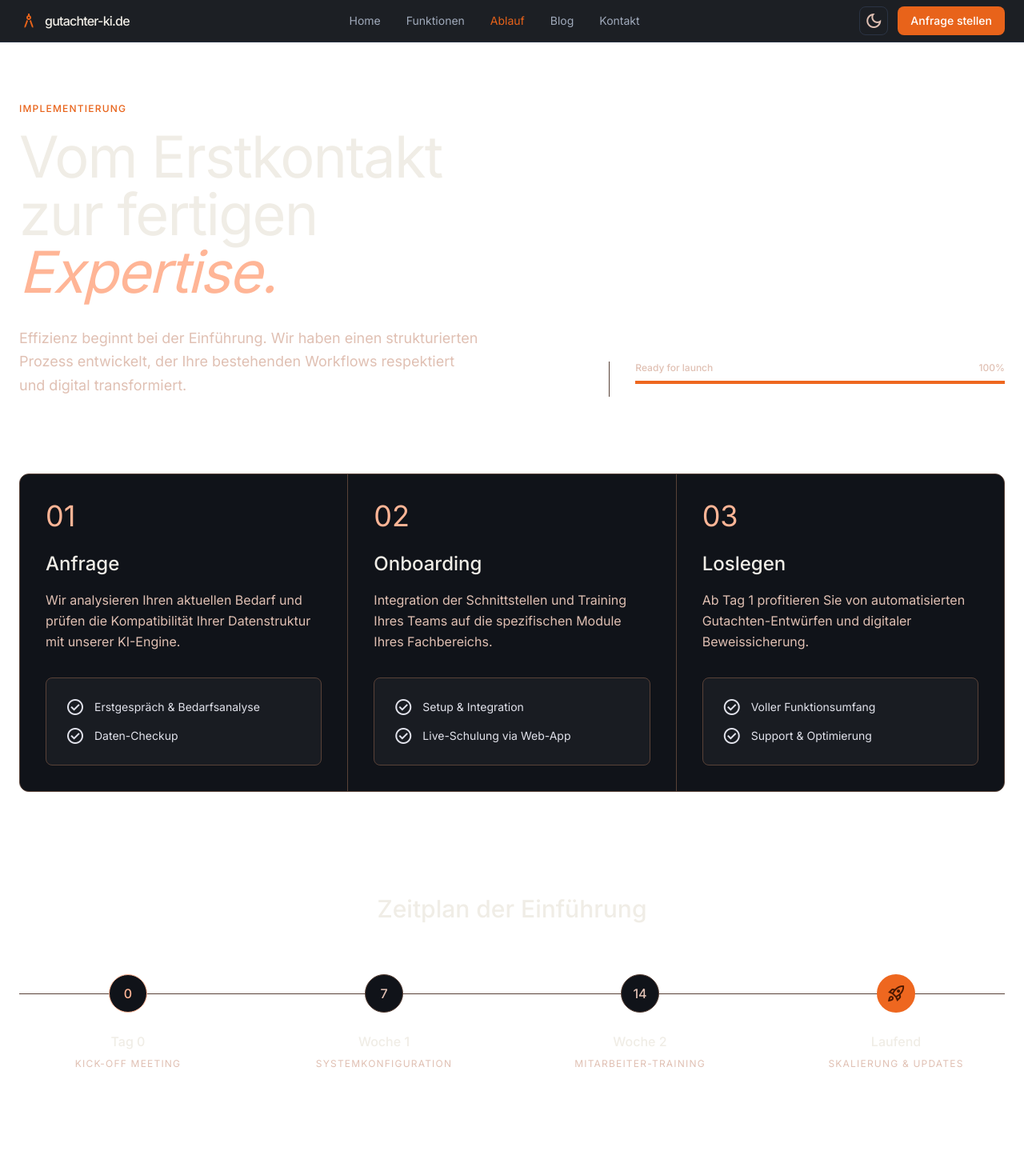
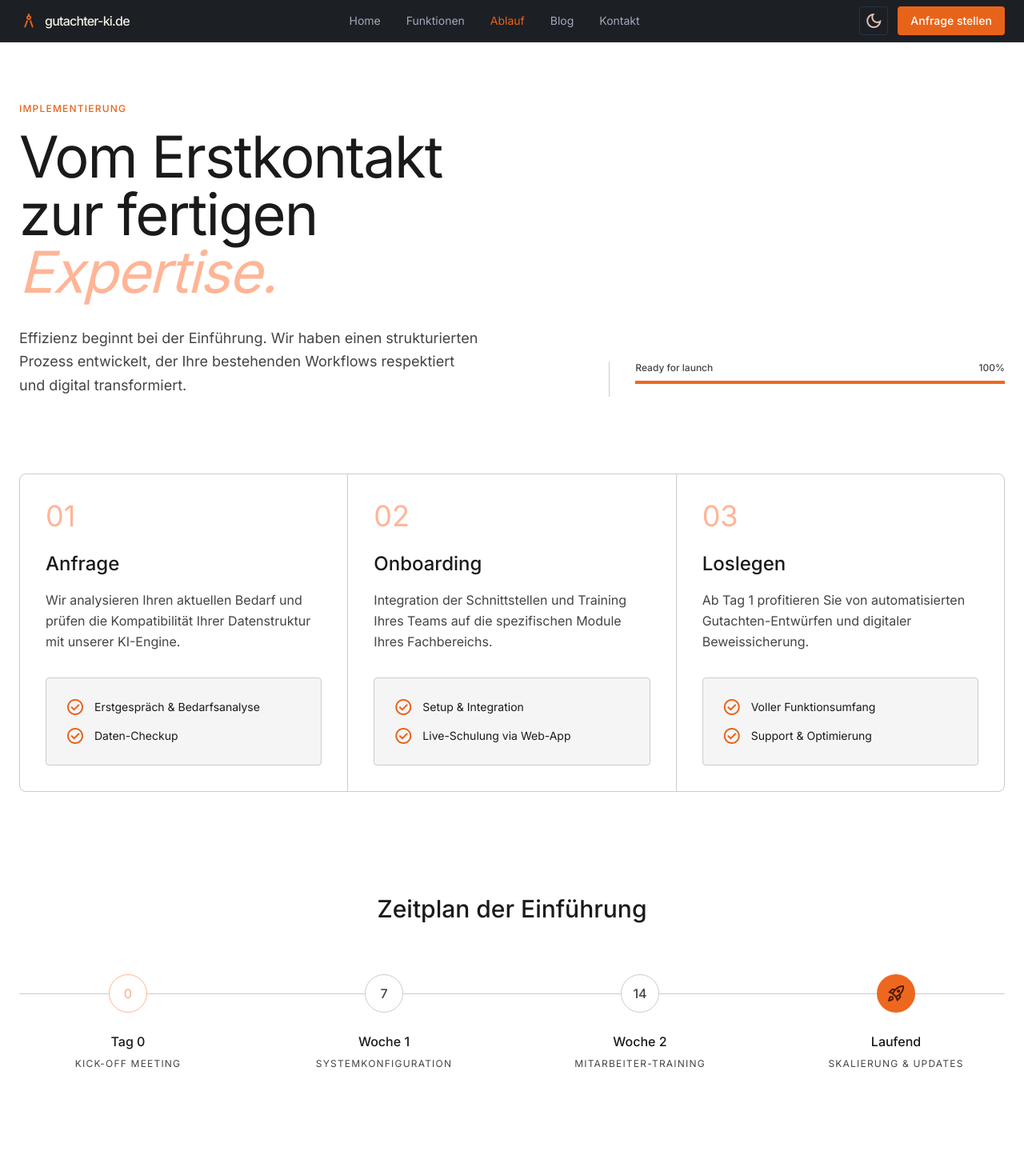
Before and after one commit to buelentd/gutachten-ai, a Next.js app in the folder gutachten-ai/: page /ablauf in a window 1280 px wide. Shown: the top 1464 px of the page at 80% size. Built offline with nearby package versions, Linux system fonts and the light colour scheme.

Commit message:
fix: dark/light mode mit CSS Variablen

```diff
--- a/gutachten-ai/app/ablauf/page.tsx
+++ b/gutachten-ai/app/ablauf/page.tsx
@@ -9,20 +9,20 @@ export default function Ablauf() {
         <div className="grid md:grid-cols-12 gap-8 items-end">
           <div className="md:col-span-7">
             <span className="text-[#E8631A] font-medium tracking-widest text-xs uppercase mb-4 block">Implementierung</span>
-            <h1 className="text-5xl md:text-7xl font-normal tracking-tight leading-[1.1] mb-8 text-[#F0EDE6]">
+            <h1 className="text-5xl md:text-7xl font-normal tracking-tight leading-[1.1] mb-8 text-on-surface">
               Vom Erstkontakt <br/> zur fertigen <span className="text-[#FFB596] italic">Expertise.</span>
             </h1>
-            <p className="text-[#E0C0B3] text-lg max-w-xl leading-relaxed">
+            <p className="text-on-surface-variant text-lg max-w-xl leading-relaxed">
               Effizienz beginnt bei der Einführung. Wir haben einen strukturierten Prozess entwickelt, der Ihre bestehenden Workflows respektiert und digital transformiert.
             </p>
           </div>
-          <div className="hidden md:block md:col-span-5 border-l-[0.5px] border-[#594238] pl-8 pb-4">
+          <div className="hidden md:block md:col-span-5 border-l-[0.5px] border-outline-variant pl-8 pb-4">
             <div className="flex flex-col gap-2">
-              <div className="flex justify-between text-xs text-[#E0C0B3] font-medium">
+              <div className="flex justify-between text-xs text-on-surface-variant font-medium">
                 <span>Ready for launch</span>
                 <span>100%</span>
               </div>
-              <div className="w-full h-1 bg-[#272A31] overflow-hidden">
+              <div className="w-full h-1 bg-surface-container-high overflow-hidden">
                 <div className="h-full bg-[#EE671F] w-full"></div>
               </div>
             </div>
@@ -32,103 +32,64 @@ export default function Ablauf() {
 
       {/* 3-Step Process */}
       <section className="max-w-7xl mx-auto px-6 mb-32">
-        <div className="grid md:grid-cols-3 gap-px bg-[#594238] border-[0.5px] border-[#594238] overflow-hidden rounded-xl">
-          {/* Step 1 */}
-          <div className="bg-[#101319] p-8 flex flex-col h-full">
-            <span className="text-4xl font-light text-[#FFB596] mb-6">01</span>
-            <h3 className="text-2xl font-medium text-[#F0EDE6] mb-4">Anfrage</h3>
-            <p className="text-[#E0C0B3] mb-8 flex-grow leading-relaxed">
-              Wir analysieren Ihren aktuellen Bedarf und prüfen die Kompatibilität Ihrer Datenstruktur mit unserer KI-Engine.
-            </p>
-            <div className="p-6 bg-[#191C22] border-[0.5px] border-[#594238] rounded-lg">
-              <ul className="space-y-3 text-sm text-[#E1E2EB]">
-                <li className="flex items-center gap-3">
-                  <span className="material-symbols-outlined text-xs">check_circle</span>
-                  Erstgespräch &amp; Bedarfsanalyse
+        <div className="grid md:grid-cols-3 gap-px bg-outline-variant border-[0.5px] border-outline-variant overflow-hidden rounded-xl">
+          {[
+            { num: "01", title: "Anfrage", desc: "Wir analysieren Ihren aktuellen Bedarf und prüfen die Kompatibilität Ihrer Datenstruktur mit unserer KI-Engine.", items: ["Erstgespräch & Bedarfsanalyse", "Daten-Checkup"] },
+            { num: "02", title: "Onboarding", desc: "Integration der Schnittstellen und Training Ihres Teams auf die spezifischen Module Ihres Fachbereichs.", items: ["Setup & Integration", "Live-Schulung via Web-App"] },
+            { num: "03", title: "Loslegen", desc: "Ab Tag 1 profitieren Sie von automatisierten Gutachten-Entwürfen und digitaler Beweissicherung.", items: ["Voller Funktionsumfang", "Support & Optimierung"] },
+          ].map((step, i) => (
+            <div key={i} className="bg-surface p-8 flex flex-col h-full">
+              <span className="text-4xl font-light text-[#FFB596] mb-6">{step.num}</span>
+              <h3 className="text-2xl font-medium text-on-surface mb-4">{step.title}</h3>
+              <p className="text-on-surface-variant mb-8 flex-grow leading-relaxed">{step.desc}</p>
+              <div className="p-6 bg-surface-container-low border-[0.5px] border-outline-variant rounded-lg">
+                <ul className="space-y-3 text-sm text-on-surface">
+                  {step.items.map((item, j) => (
+                    <li key={j} className="flex items-center gap-3">
+                      <span className="material-symbols-outlined text-xs text-[#E8631A]">check_circle</span>
+                      {item}
                     </li>
-                <li className="flex items-center gap-3">
-                  <span className="material-symbols-outlined text-xs">check_circle</span>
-                  Daten-Checkup
-                </li>
+                  ))}
                 </ul>
               </div>
             </div>
-          {/* Step 2 */}
-          <div className="bg-[#101319] p-8 flex flex-col h-full">
-            <span className="text-4xl font-light text-[#FFB596] mb-6">02</span>
-            <h3 className="text-2xl font-medium text-[#F0EDE6] mb-4">Onboarding</h3>
-            <p className="text-[#E0C0B3] mb-8 flex-grow leading-relaxed">
-              Integration der Schnittstellen und Training Ihres Teams auf die spezifischen Module Ihres Fachbereichs.
-            </p>
-            <div className="p-6 bg-[#191C22] border-[0.5px] border-[#594238] rounded-lg">
-              <ul className="space-y-3 text-sm text-[#E1E2EB]">
-                <li className="flex items-center gap-3">
-                  <span className="material-symbols-outlined text-xs">check_circle</span>
-                  Setup &amp; Integration
-                </li>
-                <li className="flex items-center gap-3">
-                  <span className="material-symbols-outlined text-xs">check_circle</span>
-                  Live-Schulung via Web-App
-                </li>
-              </ul>
-            </div>
-          </div>
-          {/* Step 3 */}
-          <div className="bg-[#101319] p-8 flex flex-col h-full">
-            <span className="text-4xl font-light text-[#FFB596] mb-6">03</span>
-            <h3 className="text-2xl font-medium text-[#F0EDE6] mb-4">Loslegen</h3>
-            <p className="text-[#E0C0B3] mb-8 flex-grow leading-relaxed">
-              Ab Tag 1 profitieren Sie von automatisierten Gutachten-Entwürfen und digitaler Beweissicherung.
-            </p>
-            <div className="p-6 bg-[#191C22] border-[0.5px] border-[#594238] rounded-lg">
-              <ul className="space-y-3 text-sm text-[#E1E2EB]">
-                <li className="flex items-center gap-3">
-                  <span className="material-symbols-outlined text-xs">check_circle</span>
-                  Voller Funktionsumfang
-                </li>
-                <li className="flex items-center gap-3">
-                  <span className="material-symbols-outlined text-xs">check_circle</span>
-                  Support &amp; Optimierung
-                </li>
-              </ul>
-            </div>
-          </div>
+          ))}
         </div>
       </section>
 
       {/* Timeline */}
       <section className="max-w-7xl mx-auto px-6 mb-32">
-        <h2 className="text-3xl font-medium text-[#F0EDE6] mb-16 text-center">Zeitplan der Einführung</h2>
+        <h2 className="text-3xl font-medium text-on-surface mb-16 text-center">Zeitplan der Einführung</h2>
         <div className="relative">
-          <div className="absolute top-6 left-0 w-full h-px bg-[#594238] hidden md:block"></div>
+          <div className="absolute top-6 left-0 w-full h-px bg-outline-variant hidden md:block"></div>
           <div className="grid md:grid-cols-4 gap-12 relative">
             <div className="flex flex-col items-center text-center">
-              <div className="w-12 h-12 bg-[#101319] border-[0.5px] border-[#FFB596] rounded-full flex items-center justify-center mb-6 z-10">
+              <div className="w-12 h-12 bg-surface border-[0.5px] border-[#FFB596] rounded-full flex items-center justify-center mb-6 z-10">
                 <span className="text-[#FFB596] font-medium">0</span>
               </div>
-              <h4 className="font-medium text-[#F0EDE6] mb-2">Tag 0</h4>
-              <p className="text-xs text-[#E0C0B3] uppercase tracking-widest">Kick-off Meeting</p>
+              <h4 className="font-medium text-on-surface mb-2">Tag 0</h4>
+              <p className="text-xs text-on-surface-variant uppercase tracking-widest">Kick-off Meeting</p>
             </div>
             <div className="flex flex-col items-center text-center">
-              <div className="w-12 h-12 bg-[#101319] border-[0.5px] border-[#594238] rounded-full flex items-center justify-center mb-6 z-10">
-                <span className="text-[#E0C0B3] font-medium">7</span>
+              <div className="w-12 h-12 bg-surface border-[0.5px] border-outline-variant rounded-full flex items-center justify-center mb-6 z-10">
+                <span className="text-on-surface-variant font-medium">7</span>
               </div>
-              <h4 className="font-medium text-[#F0EDE6] mb-2">Woche 1</h4>
-              <p className="text-xs text-[#E0C0B3] uppercase tracking-widest">Systemkonfiguration</p>
+              <h4 className="font-medium text-on-surface mb-2">Woche 1</h4>
+              <p className="text-xs text-on-surface-variant uppercase tracking-widest">Systemkonfiguration</p>
             </div>
             <div className="flex flex-col items-center text-center">
-              <div className="w-12 h-12 bg-[#101319] border-[0.5px] border-[#594238] rounded-full flex items-center justify-center mb-6 z-10">
-                <span className="text-[#E0C0B3] font-medium">14</span>
+              <div className="w-12 h-12 bg-surface border-[0.5px] border-outline-variant rounded-full flex items-center justify-center mb-6 z-10">
+                <span className="text-on-surface-variant font-medium">14</span>
               </div>
-              <h4 className="font-medium text-[#F0EDE6] mb-2">Woche 2</h4>
-              <p className="text-xs text-[#E0C0B3] uppercase tracking-widest">Mitarbeiter-Training</p>
+              <h4 className="font-medium text-on-surface mb-2">Woche 2</h4>
+              <p className="text-xs text-on-surface-variant uppercase tracking-widest">Mitarbeiter-Training</p>
             </div>
             <div className="flex flex-col items-center text-center">
               <div className="w-12 h-12 bg-[#EE671F] text-[#4D1900] rounded-full flex items-center justify-center mb-6 z-10">
-                <span className="material-symbols-outlined">rocket_launch</span>
+                <span className="material-symbols-outlined text-sm">rocket_launch</span>
               </div>
-              <h4 className="font-medium text-[#F0EDE6] mb-2">Laufend</h4>
-              <p className="text-xs text-[#E0C0B3] uppercase tracking-widest">Skalierung &amp; Updates</p>
+              <h4 className="font-medium text-on-surface mb-2">Laufend</h4>
+              <p className="text-xs text-on-surface-variant uppercase tracking-widest">Skalierung &amp; Updates</p>
             </div>
           </div>
         </div>
@@ -137,45 +98,32 @@ export default function Ablauf() {
       {/* Security & Tech */}
       <section className="max-w-7xl mx-auto px-6">
         <div className="grid md:grid-cols-2 gap-8">
-          <div className="bg-[#191C22] p-10 border-[0.5px] border-[#594238] rounded-xl hover:border-[#FFB596] transition-colors">
+          {[
+            { icon: "security", title: "Sicherheit & Datenschutz", desc: "Ihre Daten verlassen niemals deutschen Boden. Unsere Server sind ISO 27001 zertifiziert und vollständig DSGVO-konform. Wir nutzen Ende-zu-Ende Verschlüsselung für alle Gutachten-Entwürfe." },
+            { icon: "settings_input_component", title: "Technische Integration", desc: "Dank unserer modernen REST-API lässt sich gutachter-ki.de nahtlos in Ihre bestehende Branchensoftware integrieren. Keine doppelten Datenpflegestufen, volle Synchronisation." },
+          ].map((item, i) => (
+            <div key={i} className="bg-surface-container-low p-10 border-[0.5px] border-outline-variant rounded-xl hover:border-[#FFB596] transition-colors">
               <div className="flex items-start gap-6">
-              <div className="w-12 h-12 bg-[#272A31] rounded flex items-center justify-center shrink-0">
-                <span className="material-symbols-outlined text-[#FFB596]" style={{ fontVariationSettings: "'FILL' 1" }}>security</span>
+                <div className="w-12 h-12 bg-surface-container-high rounded flex items-center justify-center shrink-0">
+                  <span className="material-symbols-outlined text-[#FFB596]" style={{ fontVariationSettings: "'FILL' 1" }}>{item.icon}</span>
                 </div>
                 <div>
-                <h3 className="text-2xl font-medium text-[#F0EDE6] mb-4">Sicherheit &amp; Datenschutz</h3>
-                <p className="text-[#E0C0B3] leading-relaxed">
-                  Ihre Daten verlassen niemals deutschen Boden. Unsere Server sind ISO 27001 zertifiziert und vollständig DSGVO-konform. Wir nutzen Ende-zu-Ende Verschlüsselung für alle Gutachten-Entwürfe.
-                </p>
+                  <h3 className="text-2xl font-medium text-on-surface mb-4">{item.title}</h3>
+                  <p className="text-on-surface-variant leading-relaxed">{item.desc}</p>
                 </div>
               </div>
             </div>
-          <div className="bg-[#191C22] p-10 border-[0.5px] border-[#594238] rounded-xl hover:border-[#FFB596] transition-colors">
-            <div className="flex items-start gap-6">
-              <div className="w-12 h-12 bg-[#272A31] rounded flex items-center justify-center shrink-0">
-                <span className="material-symbols-outlined text-[#FFB596]" style={{ fontVariationSettings: "'FILL' 1" }}>settings_input_component</span>
-              </div>
-              <div>
-                <h3 className="text-2xl font-medium text-[#F0EDE6] mb-4">Technische Integration</h3>
-                <p className="text-[#E0C0B3] leading-relaxed">
-                  Dank unserer modernen REST-API lässt sich gutachter-ki.de nahtlos in Ihre bestehende Branchensoftware integrieren. Keine doppelten Datenpflegestufen, volle Synchronisation.
-                </p>
-              </div>
-            </div>
-          </div>
+          ))}
         </div>
       </section>
 
-      {/* Final CTA */}
+      {/* Final CTA — always dark/orange, never changes */}
       <section className="max-w-7xl mx-auto px-6 mt-32">
         <div className="bg-[#EE671F] p-12 md:p-20 rounded-xl relative overflow-hidden">
           <div className="absolute top-0 right-0 w-1/2 h-full opacity-10 pointer-events-none">
             {/* eslint-disable-next-line @next/next/no-img-element */}
-            <img
-              alt=""
-              className="w-full h-full object-cover grayscale"
-              src="https://lh3.googleusercontent.com/aida-public/AB6AXuD4zwA0Z8o68rnEWq09-bwcZltyElCQkcTK7vu3I9f3BlOTFeRdKI5_u6lEaM0a-vrQk7oh-WhsjWtyXpviXSWv4eHdXBUumXvYTmsDBY5ipfujFdQr1mct3WbFUGETPeBqIsekG92s96GSK5l996g_Id_oBIae0StlOFDl6F-JOK3ilqMpgH924KVEOijtDpFN88dtC3lvgD4sD1H7V6V6wH3MnBK_hmpYqt_pb95cgIdOTJfCIZ4vc6W1mnPdpHG40hEHcSosV6xe"
-            />
+            <img alt="" className="w-full h-full object-cover grayscale"
+              src="https://lh3.googleusercontent.com/aida-public/AB6AXuD4zwA0Z8o68rnEWq09-bwcZltyElCQkcTK7vu3I9f3BlOTFeRdKI5_u6lEaM0a-vrQk7oh-WhsjWtyXpviXSWv4eHdXBUumXvYTmsDBY5ipfujFdQr1mct3WbFUGETPeBqIsekG92s96GSK5l996g_Id_oBIae0StlOFDl6F-JOK3ilqMpgH924KVEOijtDpFN88dtC3lvgD4sD1H7V6V6wH3MnBK_hmpYqt_pb95cgIdOTJfCIZ4vc6W1mnPdpHG40hEHcSosV6xe"/>
           </div>
           <div className="relative z-10 max-w-2xl">
             <h2 className="text-4xl md:text-5xl font-normal text-[#4D1900] mb-6 tracking-tight">Bereit für den digitalen Vorsprung?</h2>
--- a/gutachten-ai/components/ui/ThemeToggle.tsx
+++ b/gutachten-ai/components/ui/ThemeToggle.tsx
@@ -6,32 +6,30 @@ export function ThemeToggle() {
   const [dark, setDark] = useState(true);
 
   useEffect(() => {
-    const isDark = document.documentElement.classList.contains("dark");
+    // Read current state from html element (set by anti-flash script)
+    const isDark = document.documentElement.classList.contains('dark');
     setDark(isDark);
   }, []);
 
   const toggle = () => {
-    const html = document.documentElement;
-    if (dark) {
-      html.classList.remove("dark");
-      html.classList.add("light");
-      localStorage.setItem("theme", "light");
+    const next = !dark;
+    setDark(next);
+    if (next) {
+      document.documentElement.classList.add('dark');
+      localStorage.setItem('theme', 'dark');
     } else {
-      html.classList.remove("light");
-      html.classList.add("dark");
-      localStorage.setItem("theme", "dark");
+      document.documentElement.classList.remove('dark');
+      localStorage.setItem('theme', 'light');
     }
-    setDark(!dark);
   };
 
   return (
     <button
       onClick={toggle}
       aria-label="Theme wechseln"
-      className="w-9 h-9 flex items-center justify-center rounded-lg border-technical hover:bg-[#272A31] dark:hover:bg-[#272A31] light:hover:bg-[#E4E1DA] transition-colors"
-      title={dark ? "Zu hellem Modus wechseln" : "Zu dunklem Modus wechseln"}
+      className="w-9 h-9 flex items-center justify-center rounded-lg border-[0.5px] border-[#2A3344] hover:bg-[#272A31] transition-colors"
     >
-      <span className="material-symbols-outlined text-xl text-[#E0C0B3] dark:text-[#E0C0B3]">
+      <span className="material-symbols-outlined text-[#E0C0B3] text-xl">
         {dark ? "light_mode" : "dark_mode"}
       </span>
     </button>
--- a/gutachten-ai/styles/globals.css
+++ b/gutachten-ai/styles/globals.css
@@ -2,114 +2,62 @@
 @tailwind components;
 @tailwind utilities;
 
-@import url("https://fonts.googleapis.com/css2?family=Inter:wght@400;500&display=swap");
+@layer base {
+  :root {
+    --color-surface: #ffffff;
+    --color-surface-container-low: #f5f5f5;
+    --color-surface-container: #eeeeee;
+    --color-surface-container-high: #e0e0e0;
+    --color-on-surface: #1a1a1a;
+    --color-on-surface-variant: #444444;
+    --color-outline: #999999;
+    --color-outline-variant: #cccccc;
+    --color-technical-line: #dddddd;
+  }
 
-@layer base {
-  /* Prevent flash of wrong theme */
+  .dark {
+    --color-surface: #101319;
+    --color-surface-container-low: #191c22;
+    --color-surface-container: #1d2026;
+    --color-surface-container-high: #272a31;
+    --color-on-surface: #e1e2eb;
+    --color-on-surface-variant: #e0c0b3;
+    --color-outline: #a88a7f;
+    --color-outline-variant: #594238;
+    --color-technical-line: #2a3344;
+  }
+
   html {
+    color-scheme: light;
+  }
+
+  html.dark {
+    color-scheme: dark;
+  }
+
+  body {
+    background-color: var(--color-surface);
+    color: var(--color-on-surface);
     font-family: 'Inter', sans-serif;
   }
 
-  /* DARK MODE (default) */
-  html.dark body {
-    background-color: #101319;
-    color: #E1E2EB;
-  }
-
-  /* LIGHT MODE */
-  html.light body,
-  html:not(.dark) body {
-    background-color: #FFFFFF;
-    color: #1A1A1A;
-  }
-
-  body {
-    font-feature-settings: "cv02", "cv03", "cv04", "cv11";
-    -webkit-font-smoothing: antialiased;
-  }
-
-  /* Material Icons */
   .material-symbols-outlined {
     font-variation-settings: 'FILL' 0, 'wght' 400, 'GRAD' 0, 'opsz' 24;
   }
 
-  /* Technical 0.5px line */
   .technical-line {
     border-width: 0.5px;
   }
 }
 
 @layer utilities {
-  /* Surface tokens that respond to dark/light */
-  .bg-app {
-    @apply bg-[#101319];
-  }
-  html.light .bg-app {
-    background-color: #FFFFFF;
-  }
-
-  .bg-section {
-    @apply bg-[#191C22];
-  }
-  html.light .bg-section {
-    background-color: #F5F4F1;
-  }
-
-  .bg-card {
-    @apply bg-[#1D2026];
-  }
-  html.light .bg-card {
-    background-color: #EDEAE4;
-  }
-
-  .bg-card-high {
-    @apply bg-[#272A31];
-  }
-  html.light .bg-card-high {
-    background-color: #E4E1DA;
-  }
-
-  .text-heading {
-    @apply text-[#F0EDE6];
-  }
-  html.light .text-heading {
-    color: #0F0F0F;
-  }
-
-  .text-body {
-    @apply text-[#E1E2EB];
-  }
-  html.light .text-body {
-    color: #1A1A1A;
-  }
-
-  .text-sub {
-    @apply text-[#E0C0B3];
-  }
-  html.light .text-sub {
-    color: #4A3728;
-  }
-
-  .text-muted {
-    @apply text-[#A0AABB];
-  }
-  html.light .text-muted {
-    color: #6B6B6B;
-  }
-
-  .border-technical {
-    border-width: 0.5px;
-    @apply border-[#2A3344];
-  }
-  html.light .border-technical {
-    border-color: #D4D0C8;
-  }
-
-  .border-warm {
-    border-width: 0.5px;
-    @apply border-[#594238];
-  }
-  html.light .border-warm {
-    border-color: #C8B8A8;
-  }
+  .text-surface { color: var(--color-surface); }
+  .bg-surface { background-color: var(--color-surface); }
+  .bg-surface-container-low { background-color: var(--color-surface-container-low); }
+  .bg-surface-container { background-color: var(--color-surface-container); }
+  .bg-surface-container-high { background-color: var(--color-surface-container-high); }
+  .text-on-surface { color: var(--color-on-surface); }
+  .text-on-surface-variant { color: var(--color-on-surface-variant); }
+  .border-technical { border-color: var(--color-technical-line); border-width: 0.5px; }
+  .border-outline-variant { border-color: var(--color-outline-variant); }
 }
--- a/gutachten-ai/tailwind.config.ts
+++ b/gutachten-ai/tailwind.config.ts
@@ -10,56 +10,49 @@ const config: Config = {
   theme: {
     extend: {
       colors: {
-        // Brand
+        // CSS variable tokens — respond to dark/light class
+        "surface": "var(--color-surface)",
+        "surface-container-low": "var(--color-surface-container-low)",
+        "surface-container": "var(--color-surface-container)",
+        "surface-container-high": "var(--color-surface-container-high)",
+        "on-surface": "var(--color-on-surface)",
+        "on-surface-variant": "var(--color-on-surface-variant)",
+        "outline": "var(--color-outline)",
+        "outline-variant": "var(--color-outline-variant)",
+        "technical-line": "var(--color-technical-line)",
+        // Static brand colors
         "brand-orange": "#E8631A",
-        "brand-orange-container": "#EE671F",
-
-        // Dark mode surfaces (default)
-        "surface":               "#101319",
-        "surface-dim":           "#101319",
-        "surface-container-low": "#191C22",
-        "surface-container":     "#1D2026",
-        "surface-container-high":"#272A31",
-        "surface-container-highest": "#32353B",
-
-        // Dark mode text
-        "on-surface":            "#E1E2EB",
-        "on-surface-variant":    "#E0C0B3",
-        "text-heading":          "#F0EDE6",
-        "text-muted":            "#A0AABB",
-
-        // Borders dark
-        "technical-dark":        "#2A3344",
-        "technical-warm":        "#594238",
-
-        // Light mode surfaces
-        "light-surface":         "#FFFFFF",
-        "light-container-low":   "#F5F4F1",
-        "light-container":       "#EDEAE4",
-        "light-container-high":  "#E4E1DA",
-
-        // Light mode text
-        "light-on-surface":      "#1A1A1A",
-        "light-on-variant":      "#4A3728",
-        "light-heading":         "#0F0F0F",
-        "light-muted":           "#6B6B6B",
-
-        // Borders light
-        "technical-light":       "#D4D0C8",
-
-        // Shared accent
-        "primary":               "#E8631A",
-        "primary-dim":           "#FFB596",
-        "error":                 "#FFB4AB",
+        "primary-container": "#EE671F",
+        "on-primary-container": "#4D1900",
+        "primary": "#FFB596",
+        // Static surface colors (dark only, used directly)
+        "surface-dark": "#101319",
+        "surface-dark-low": "#191C22",
+        "surface-dark-high": "#272A31",
+        "surface-dark-highest": "#32353B",
+        // Static text colors (dark only, used directly in sections that are always dark)
+        "text-primary": "#F0EDE6",
+        "text-secondary": "#E0C0B3",
+        "text-muted": "#A0AABB",
+        // Semantic
+        "background": "var(--color-surface)",
+        "on-background": "var(--color-on-surface)",
       },
       fontFamily: {
         sans: ["Inter", "sans-serif"],
+        headline: ["Inter", "sans-serif"],
+        body: ["Inter", "sans-serif"],
+        label: ["Inter", "sans-serif"],
       },
-      borderWidth: {
-        "0.5": "0.5px",
-      },
-      maxWidth: {
-        content: "80rem",
+      borderRadius: {
+        DEFAULT: "0.125rem",
+        sm: "0.125rem",
+        md: "0.25rem",
+        lg: "0.25rem",
+        xl: "0.5rem",
+        "2xl": "0.75rem",
+        "3xl": "1.5rem",
+        full: "9999px",
       },
     },
   },
```
Also changed, not shown: gutachten-ai/app/layout.tsx (+10 -11 lines). Lines whose indentation alone changed are shown as unchanged.
